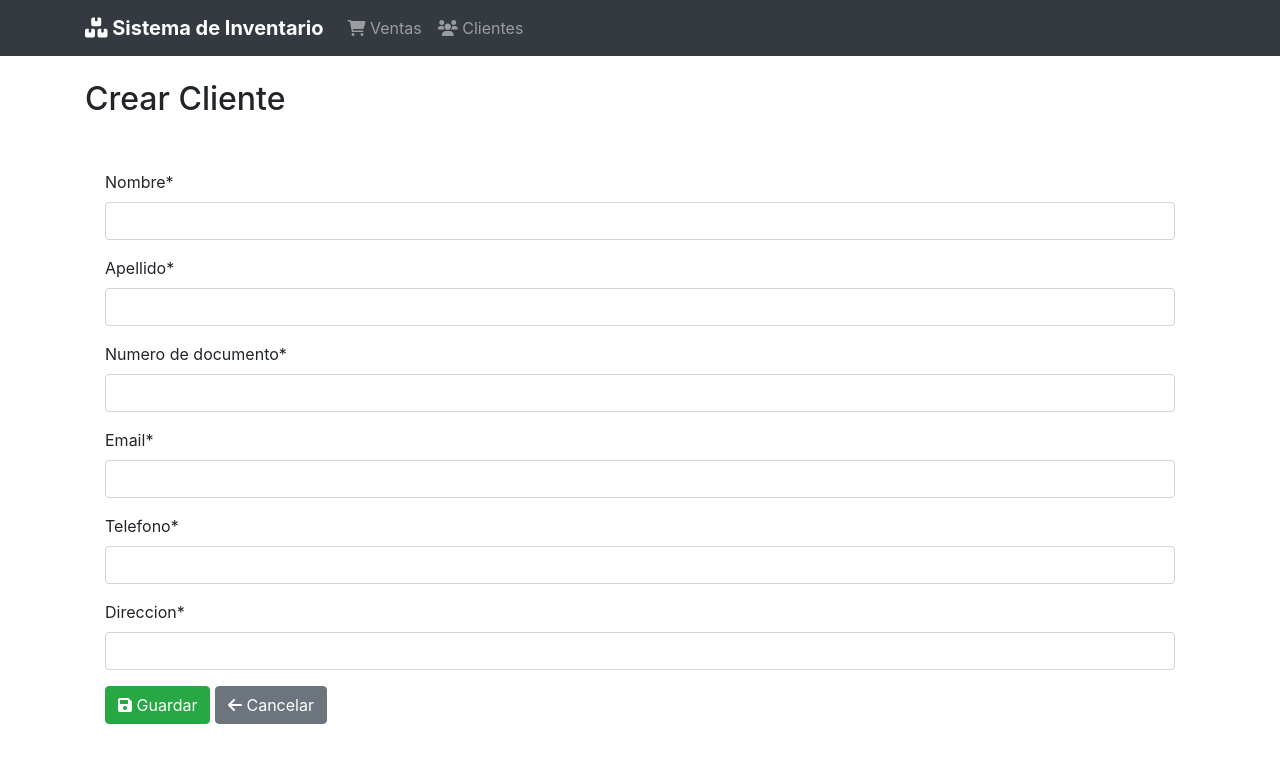
After one commit to David-irusta/Ultimo-practico, a Django app: page /clientes/crear/ in a window 1280 px wide. The commit adds this page. Shown: the top 763 px of the page. Run offline with Django 5.2, Linux system fonts and the light colour scheme; some libraries are stand-ins or nearby versions.

Commit message:
Templates de cliente

```diff
--- a/inventario/cliente/urls.py
+++ b/inventario/cliente/urls.py
@@ -1,12 +1,12 @@
 from django.urls import path
 from . import views
 
-app_name = "cliente"
+app_name = "clientes"
 
 urlpatterns = [
-    path("", views.ClienteListView.as_view(), name="lista_clientes"),
+    path("lista-cliente", views.ClienteListView.as_view(), name="cliente_list"),
     path("crear/", views.ClienteCreateView.as_view(), name="crear_cliente"),
-    path("<int:pk>/", views.ClienteDetailView.as_view(), name="detalle_cliente"),
-    path("editar/<int:pk>/", views.ClienteUpdateView.as_view(), name="editar_cliente"),
-    path("eliminar/<int:pk>/", views.ClienteDeleteView.as_view(), name="eliminar_cliente"),
+    path("detalle/<int:pk>/", views.ClienteDetailView.as_view(), name="cliente_detail"),
+    path("editar/<int:pk>/", views.ClienteUpdateView.as_view(), name="cliente_form"),
+    path("eliminar/<int:pk>/", views.ClienteDeleteView.as_view(), name="cliente_confirm_delete"),
 ]
--- a/inventario/cliente/views.py
+++ b/inventario/cliente/views.py
@@ -7,14 +7,14 @@ from .models import Cliente
 
 class ClienteListView(ListView):
     model = Cliente
-    template_name = "cliente/cliente_list.html"
+    template_name = "clientes/cliente_list.html"
     context_object_name = "clientes"
     paginated_by = 15
 
 class ClienteCreateView(CreateView):
     model = Cliente
     form_class = ClienteForm
-    template_name = "cliente/cliente_form.html"
+    template_name = "clientes/cliente_form.html"
     success_url = reverse_lazy('clientes:cliente_list')
 
     def form_valid(self, form):
@@ -25,13 +25,13 @@ class ClienteCreateView(CreateView):
 
 class ClienteDetailView(DetailView):
     model = Cliente
-    template_name = "cliente/cliente_detail.html"
+    template_name = "clientes/cliente_detail.html"
     context_object_name = "cliente"
 
 class ClienteUpdateView(UpdateView):
     model = Cliente
     form_class = ClienteForm
-    template_name = "cliente/cliente_form.html"
+    template_name = "clientes/cliente_form.html"
     success_url = reverse_lazy("clientes:cliente_list")
 
     def form_valid(self, form):
@@ -41,7 +41,7 @@ class ClienteUpdateView(UpdateView):
 
 class ClienteDeleteView(DeleteView):
     model = Cliente
-    template_name = "cliente/cliente_confirm_delete.html"
+    template_name = "clientes/cliente_confirm_delete.html"
     success_url = reverse_lazy("cliente:lista_clientes")
 
     def delete(self, request, *args, **kwargs):
--- a/inventario/inventario/urls.py
+++ b/inventario/inventario/urls.py
@@ -23,6 +23,7 @@ urlpatterns = [
     path('admin/', admin.site.urls),
     path("", include("productos.urls")),
     path("ventas/", include("ventas.urls")),
+    path("clientes/", include("cliente.urls")),
 ]
 
 if settings.DEBUG:
--- a/inventario/templates/clientes/base.html
+++ b/inventario/templates/clientes/base.html
@@ -27,16 +27,28 @@
     </style>
 </head>
 <body>
-  <nav>
+  <nav class="navbar navbar-expand-lg navbar-dark bg-dark">
     <div class="container">
         <a class="navbar-brand" href="{% url 'productos:producto_list' %}">
-            <i class="fas fa-users"></i> Sistema de Inventario
+            <i class="fas fa-boxes"></i> Sistema de Inventario
         </a>
-        <li class="nav-item">
-            <a class="nav-link" href="{% url 'ventas:venta_list' %}">
-            <i class="fas fa-shopping-cart"></i> Ventas
-            </a>
-        </li>
+        <button class="navbar-toggler" type="button" data-toggle="collapse" data-target="#navbarNav">
+            <span class="navbar-toggler-icon"></span>
+        </button>
+        <div class="collapse navbar-collapse" id="navbarNav">
+            <ul class="navbar-nav mr-auto">
+                <li class="nav-item">
+                    <a class="nav-link" href="{% url 'ventas:venta_list' %}">
+                        <i class="fas fa-shopping-cart"></i> Ventas
+                    </a>
+                </li>
+                <li class="nav-item">
+                    <a class="nav-link" href="{% url 'clientes:cliente_list' %}">
+                        <i class="fas fa-users"></i> Clientes
+                    </a>
+                </li>
+            </ul>
+        </div>
     </div>
   </nav>
 
--- /dev/null
+++ b/inventario/templates/clientes/cliente_form.html
@@ -0,0 +1,26 @@
+{% extends 'clientes/base.html' %}
+{% load bootstrap4 %}
+{% load crispy_forms_tags %}
+
+{% block title %}{% if form.instance.pk %}Editar{% else %}Crear{% endif %} Cliente{% endblock %}
+{% block header %}{% if form.instance.pk %}Editar{% else %}Crear{% endif %} Cliente{% endblock %}
+
+{% block content %}
+    <div>
+        <div class="card-body">
+            <form method="post" enctype="multipart/form-data">
+                {% csrf_token %}
+                {{ form|crispy }}
+
+                <div class="form-group">
+                    <button type="submit" class="btn btn-success">
+                        <i class="fas fa-save"></i> Guardar
+                    </button>
+                    <a href="{% url 'clientes:cliente_list' %}" class="btn btn-secondary">
+                        <i class="fas fa-arrow-left"></i> Cancelar
+                    </a>
+                </div>
+            </form>
+        </div>
+    </div>
+{% endblock content %}
--- a/inventario/templates/productos/base.html
+++ b/inventario/templates/productos/base.html
@@ -62,6 +62,11 @@
                             <i class="fas fa-cash-register"></i> Registrar Venta
                         </a>
                     </li>
+                    <li>
+                        <a class="nav-link" href="{% url 'clientes:cliente_list' %}">
+                            <i class="fas fa-users"></i> Clientes
+                        </a>
+                    </li>
                 </ul>
             </div>
         </div>
--- a/inventario/templates/productos/producto_detail.html
+++ b/inventario/templates/productos/producto_detail.html
@@ -3,8 +3,8 @@
 {% load crispy_forms_tags %}
 
 {% block content %}
-    <div class="form-group">
-        <h1>Detalle de la oficina</h1>
+    <div class="container mt-5">
+        <h1 class="mb-4 text-center">Detalle de la oficina</h1>
         <p><strong>Nombre: </strong>{{ producto.nombre }}</p>
         <p><strong>SKU: </strong>{{ producto.sku }}</p>
         <p><strong>Precio: </strong>${{ producto.precio_unitario }}</p>
--- a/inventario/templates/ventas/base.html
+++ b/inventario/templates/ventas/base.html
@@ -44,8 +44,8 @@
                             <i class="fas fa-plus-circle"></i> Nuevo Producto
                         </a>
                     </li>
-                    <li class="navbar navbar-expand-lg navbar-dark bg-dark">
-                        <a class="navbar-brand" href="{% url 'ventas:venta_list' %}">
+                    <li class="nav-item">
+                        <a class="nav-link" href="{% url 'ventas:venta_list' %}">
                             <i class="fas fa-cash-register"></i> Registro de venta
                         </a>
                     </li>
--- a/inventario/templates/ventas/venta_form.html
+++ b/inventario/templates/ventas/venta_form.html
@@ -2,12 +2,11 @@
 {% load crispy_forms_tags %}
 {% load bootstrap4 %}
 
-{% block title %}{% if form.instance.pk %}Editar{% else %}Crear{% endif %}{% endblock %}
-{% block header %}{% if form.instance.pk %}Editar{% else %}Crear Venta{% endif %}{% endblock %}
+{% block title %}{% if form.instance.pk %}Editar{% else %}Crear{% endif %} Venta{% endblock %}
+{% block header %}{% if form.instance.pk %}Editar{% else %}Crear{% endif %} Venta{% endblock %}
 
 {% block content %}
 <div class="container mt-4">
-    <h2>Crear Venta</h2>
     <form method="post">
         {% csrf_token %}
         {{ form|crispy }}
```
Also changed, not shown: inventario/templates/clientes/cliente_confirm_delete.html (added, +13 -0 lines), inventario/templates/clientes/cliente_detail.html (added, +16 -0 lines), inventario/templates/clientes/cliente_list.html (added, +48 -0 lines), inventario/cliente/forms.py (line endings or trailing spaces).
